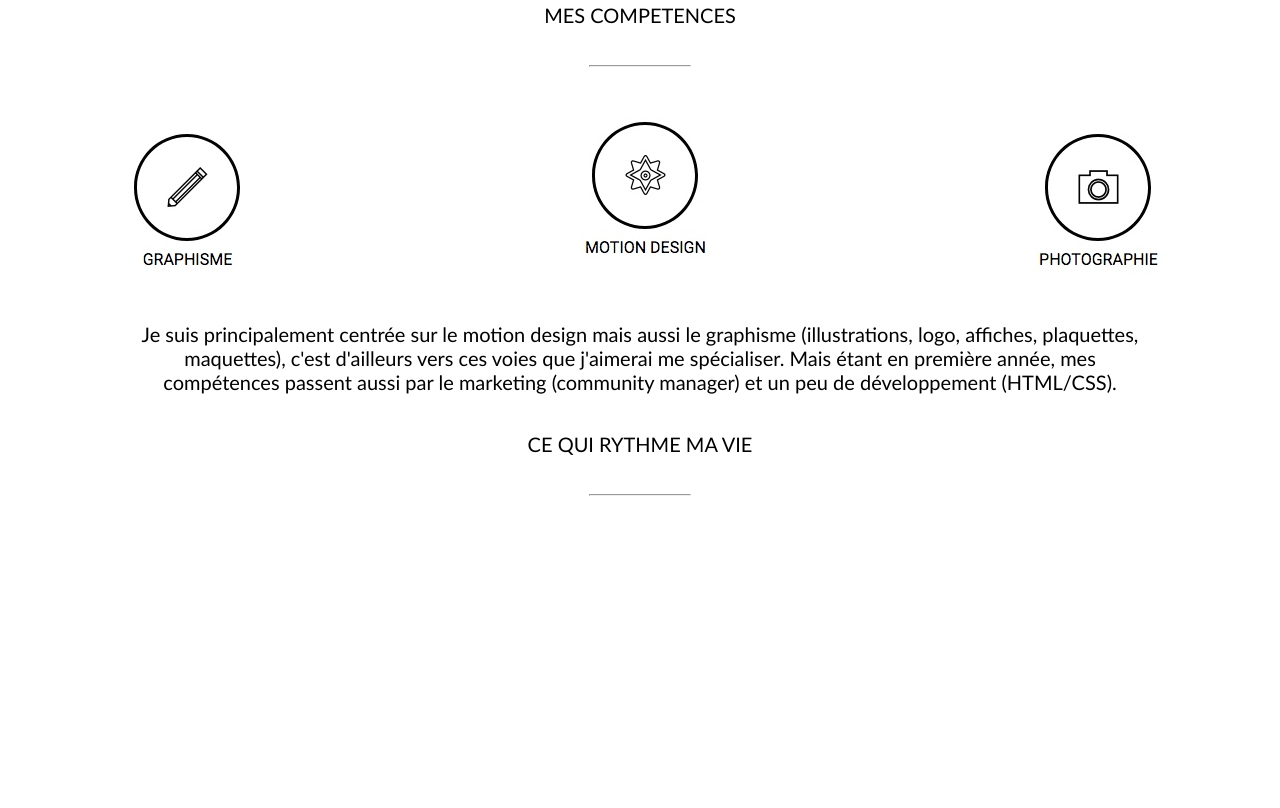
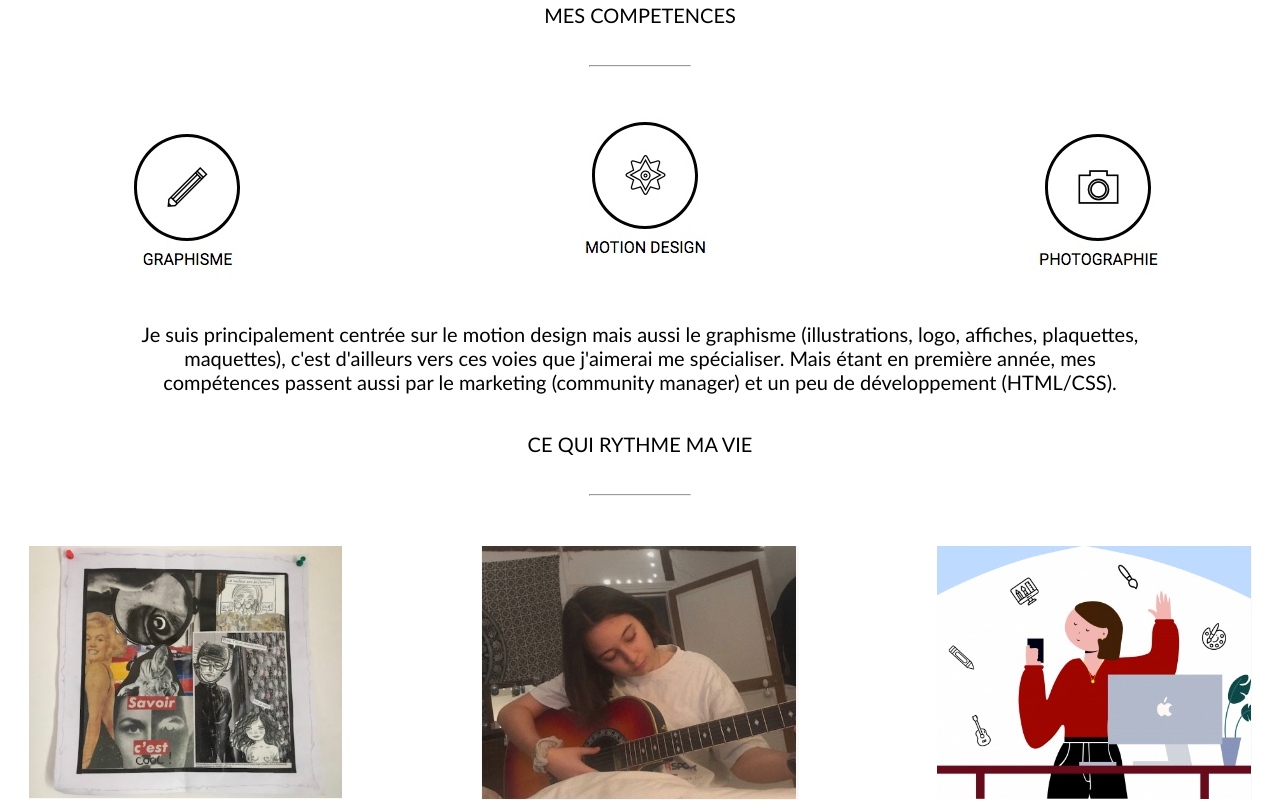
Before and after one commit to Romaneguillemard/nws-personnal-branding, a plain HTML site: page index.html in a window 1280 px wide. Shown: the part 1159-1967 px from the top of the page. Before the commit the page ends 1693 px from the top, so only its background shows below. Drawn offline with Linux system fonts and the light colour scheme.

Commit message:
ajout des articles

```diff
--- a/index.html
+++ b/index.html
@@ -65,5 +65,10 @@
     </p>
     <p>CE QUI RYTHME MA VIE</p>
     <hr />
+    <div class="articles">
+      <img class="l'art" src="/img/l'art, une passion.jpeg" alt="l'art" />
+      <img class="lamusique" src="/img/la musique.jpeg" alt="lamusique" />
+      <img class="ledesign" src="/img/design.jpeg" alt="design" />
+    </div>
   </body>
 </html>
--- a/style.css
+++ b/style.css
@@ -71,8 +71,13 @@ hr {
   justify-self: center;
 }
 
-.galerie > * {
-  width: 200px;
-  max-width: 100%;
-  margin: auto;
+.articles {
+  display: grid;
+  grid-template-columns: repeat(3, 1fr);
+  grid-gap: 100px;
+  margin-top: 50px;
 }
+
+.articles img {
+  justify-self: center;
+}
```
Also changed, not shown: img/design.jpeg (added), img/l'art, une passion.jpeg (added), img/la musique.jpeg (added).
